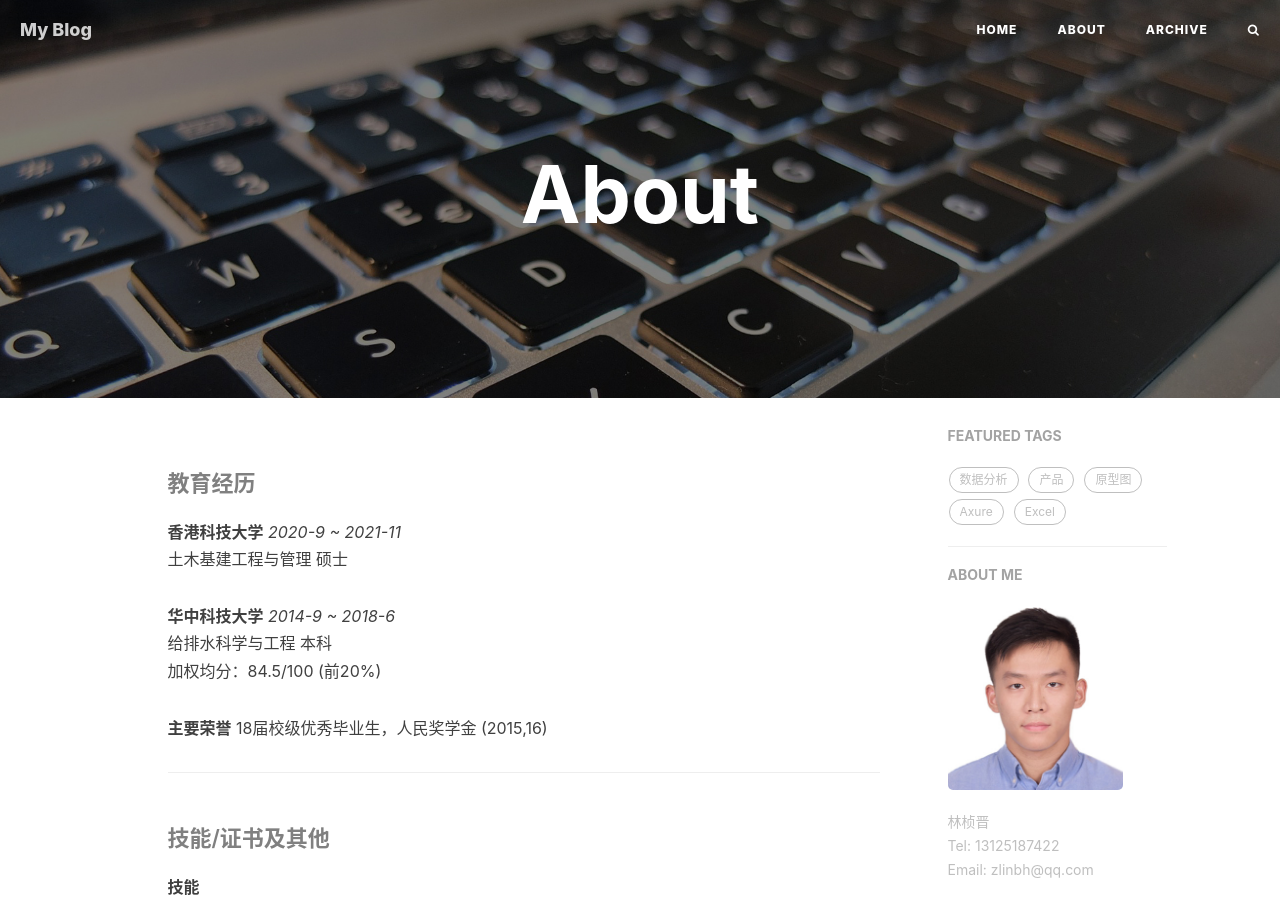
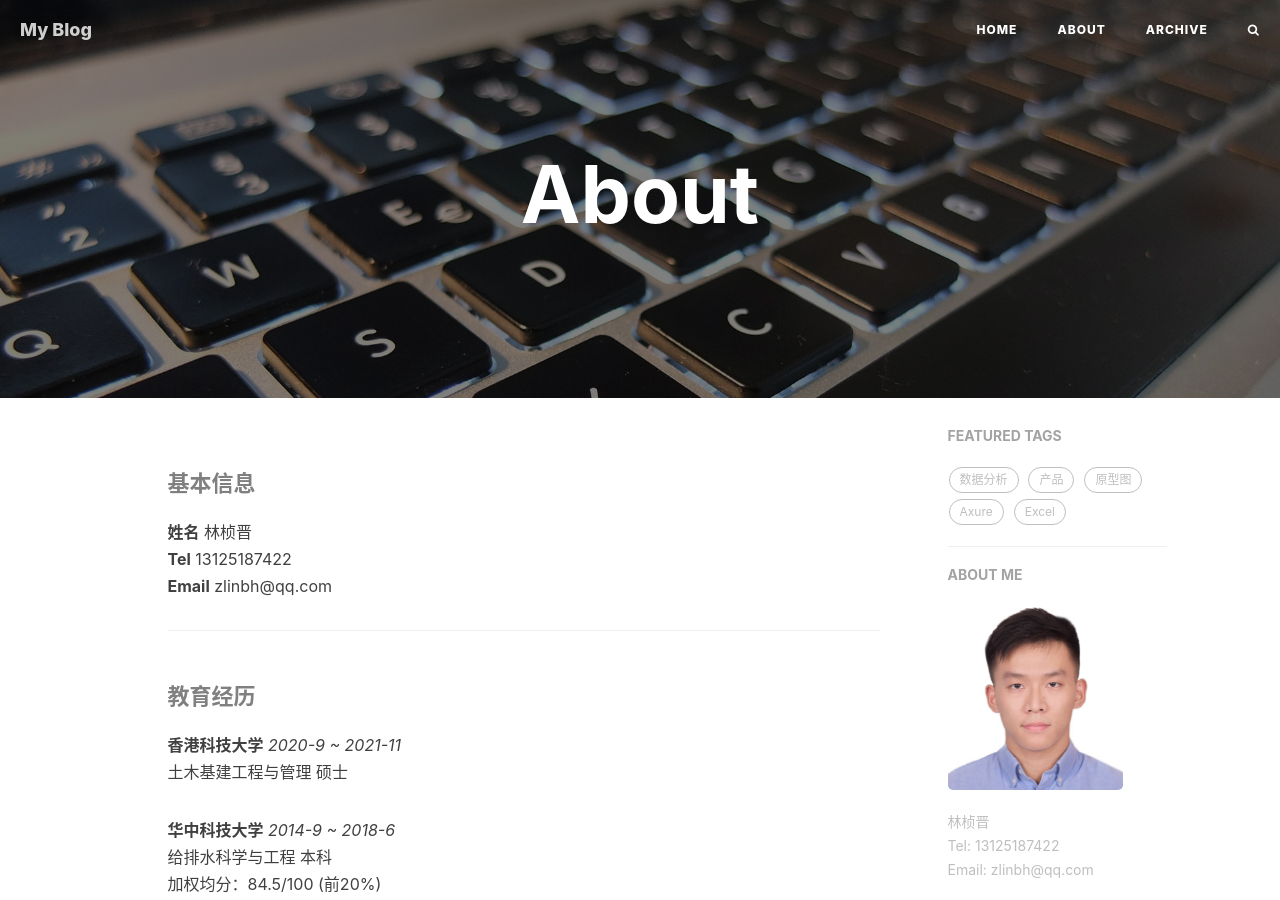
Before and after one commit to zlinbh/zlinbh.github.io, a Jekyll site: the page built from about.html, in a window 1280 px wide and 900 px high. Built offline with Jekyll 4.4.1, drawn with Linux system fonts in a browser that asks for light colours; nearby versions of some CDN libraries; comment, search, counter and statistics services are not loaded.

Commit message:
Update zh.md

```diff
--- a/_includes/about/zh.md
+++ b/_includes/about/zh.md
@@ -1,3 +1,11 @@
+#### 基本信息
+
+**姓名** 林桢晋
+**Tel** 13125187422
+**Email** zlinbh@qq.com
+
+***
+
 #### 教育经历
 
 **香港科技大学** *2020-9 ~ 2021-11*
```
